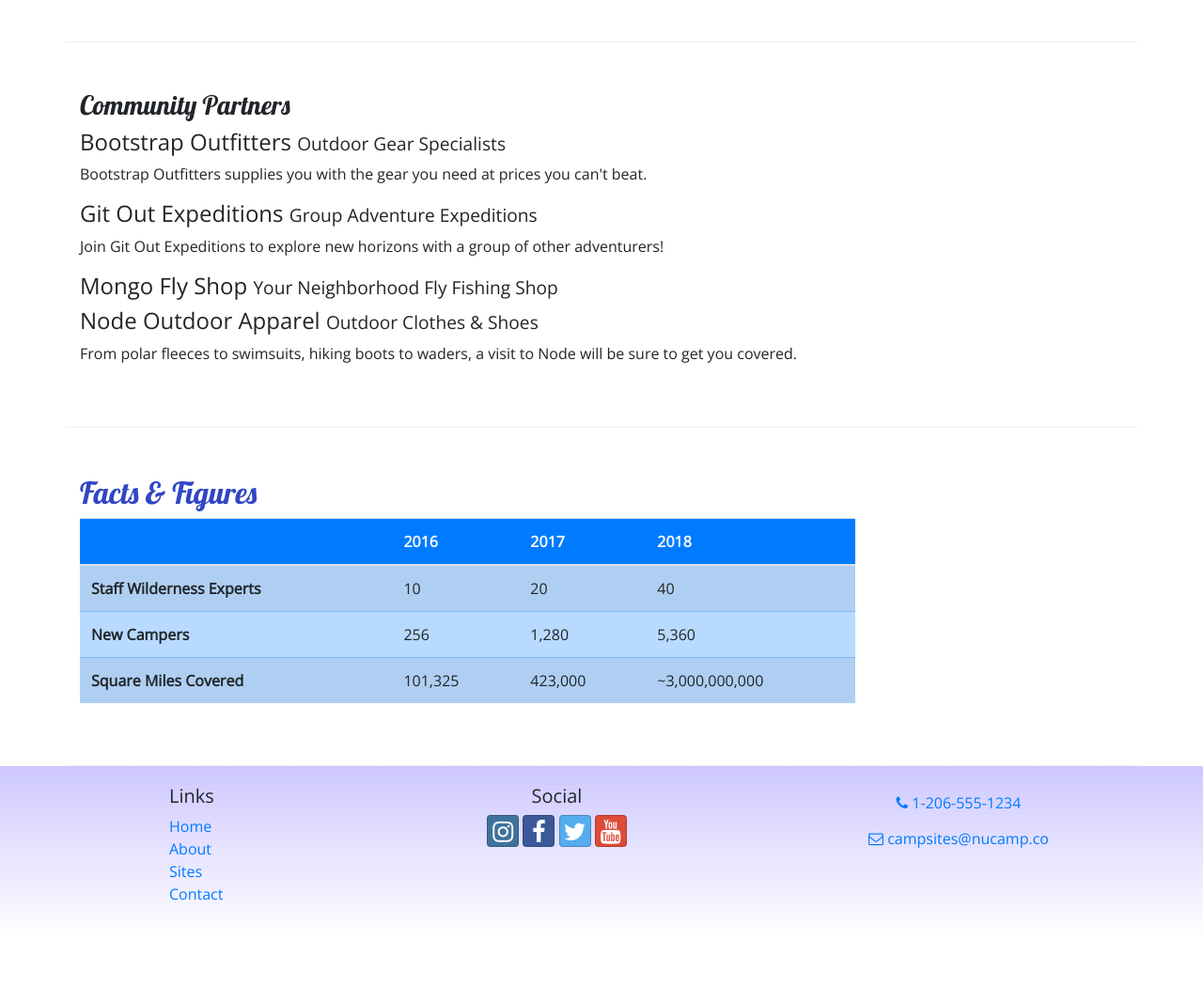
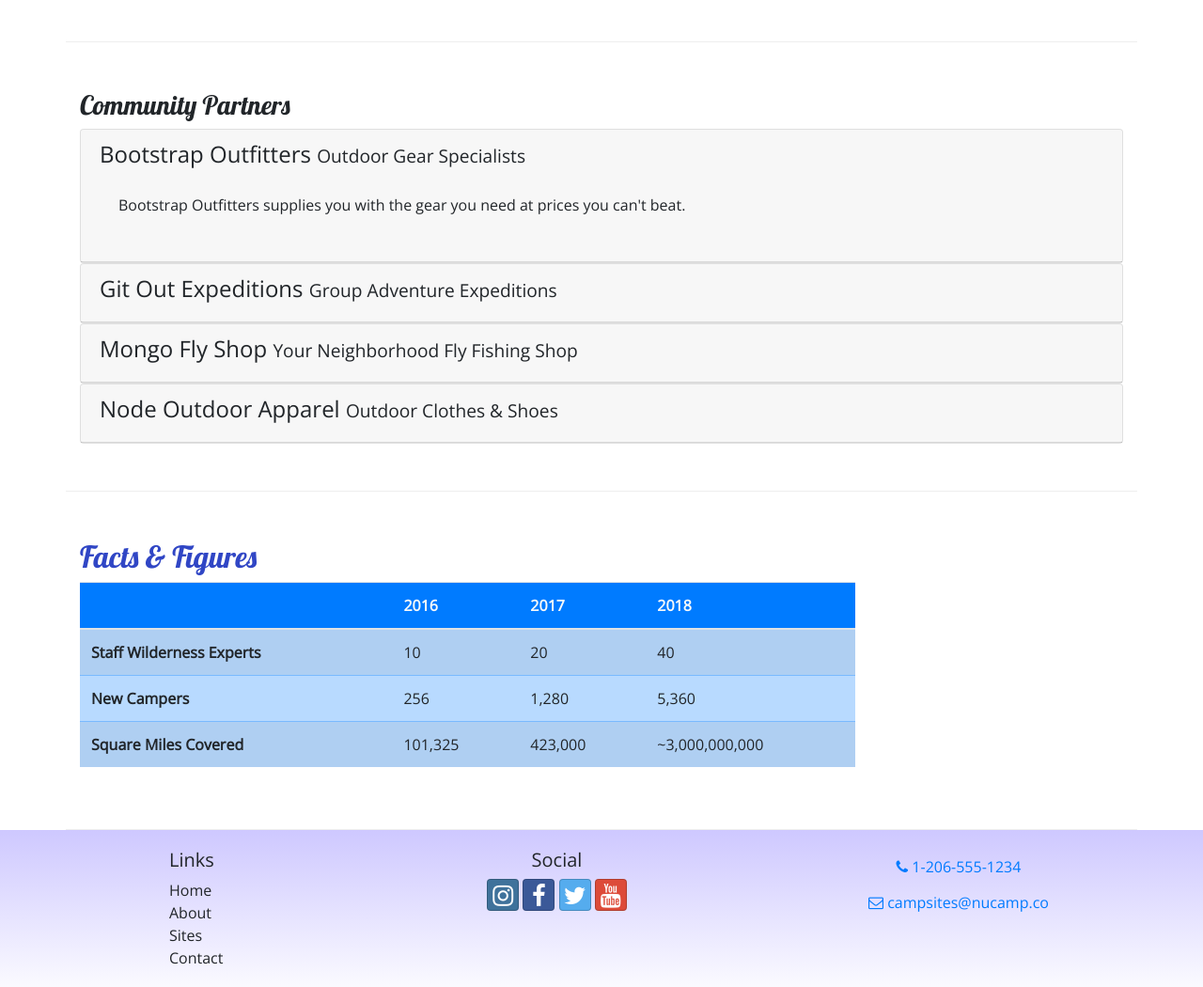
Before and after one commit to AkeiaE/Nucamp-Bootstrap-Review-Site, a website: page aboutus.html in a window 1280 px wide. Shown: the part 800-1850 px from the top of the page at 94% size. Before the commit the page ends 1799 px from the top, so only its background shows below. Drawn offline with nearby package versions, Linux system fonts and the light colour scheme.

Commit message:
Accordion

```diff
--- a/aboutus.html
+++ b/aboutus.html
@@ -115,23 +115,69 @@
         <div class="row row-content">
             <div class="col">
                 <h3>Community Partners</h3>
-
-                <h4>Bootstrap Outfitters <small>Outdoor Gear Specialists</small></h4>
-
-                <p class="d-none d-sm-block">Bootstrap Outfitters supplies you with the gear you need at prices you
-                    can't beat.</p>
-
-                <h4>Git Out Expeditions <small>Group Adventure Expeditions</small></h4>
-
-                <p class="d-none d-sm-block">Join Git Out Expeditions to explore new horizons with a group of other
-                    adventurers!</p>
-
-                <h4>Mongo Fly Shop <small>Your Neighborhood Fly Fishing Shop</small></h4>
-
-                <h4>Node Outdoor Apparel <small>Outdoor Clothes & Shoes</small></h4>
-
-                <p class="d-none d-sm-block">From polar fleeces to swimsuits, hiking boots to waders, a visit to Node
-                    will be sure to get you covered.</p>
+                <div id="accordion">
+                    <div class="card">
+                        <div role="tab" class="card-header">
+                            <h4>
+                                <a data-toggle="collapse" data-target="#bootstrap">
+                                    Bootstrap Outfitters <small>Outdoor Gear Specialists</small>
+                                </a>
+                            </h4>
+                            <div class="collapse show" id="bootstrap" data-parent="#accordion">
+                                <div class="card-body">
+                                    <p class="d-none d-sm-block">Bootstrap Outfitters supplies you with the gear you
+                                        need at prices you can't beat.</p>
+                                </div>
+                            </div>
+                        </div>
+                    </div>
+                    <div class="card">
+                        <div role="tab" class="card-header">
+                            <h4>
+                                <a class="collapsed" data-toggle="collapse" data-target="#git">
+                                    Git Out Expeditions <small>Group Adventure Expeditions</small>
+                                </a>
+                            </h4>
+                            <div class="collapse" id="git" data-parent="#accordion">
+                                <div class="card-body">
+                                    <p class="d-none d-sm-block">Join Git Out Expeditions to explore new horizons with a group of other adventurers!</p>
+                                </div>
+                            </div>
+                        </div>
+                    </div>
+                    <div class="card">
+                        <div role="tab" class="card-header">
+                            <h4>
+                                <a class="collapsed" data-toggle="collapse" data-target="#mongo">
+                                    Mongo Fly Shop <small>Your Neighborhood Fly Fishing Shop</small>
+                                </a>
+                            </h4>
+                            <div class="collapse" id="mongo" data-parent="#accordion">
+                                <div class="card-body">
+                                    <p class="d-none d-sm-block">Need a new fishing pole, a tacklebox, or flies of all
+                                        kinds? Stop by Mongo Fly Shop.
+                                    </p>
+                                </div>
+                            </div>
+                        </div>
+                    </div>
+                    <div class="card">
+                        <div role="tab" class="card-header">
+                            <h4>
+                                <a class="collapsed" data-toggle="collapse" data-target="#node">
+                                    Node Outdoor Apparel <small>Outdoor Clothes & Shoes</small>
+                                </a>
+                            </h4>
+                            <div class="collapse" id="node" data-parent="#accordion">
+                                <div class="card-body">
+                                    <p class="d-none d-sm-block">From polar fleeces to swimsuits, hiking boots to
+                                        waders, a visit to Node will be sure to get you covered.
+                                    </p>
+                                </div>
+                            </div>
+                        </div>
+                    </div>
+                </div>
             </div>
         </div>
 
@@ -208,6 +254,11 @@
         </div>
     </footer>
 
+    <!-- jQuery must come first, then Popper.js, then the Bootstrap JavaScript plugins.-->
+    <script src="node_modules/jquery/dist/jquery.slim.min.js"></script>
+    <script src="node_modules/popper.js/dist/umd/popper.min.js"></script>
+    <script src="node_modules/bootstrap/dist/js/bootstrap.min.js"></script>
+
 </body>
 
 </html>
--- a/css/styles.css
+++ b/css/styles.css
@@ -35,3 +35,14 @@ header h2 {
 .navbar {
     background-color: #901CAD;
 }
+
+.tab-content {
+    border: 1px solid #DDD;
+    border-top: none;
+    padding: 10px;
+}
+
+a, a:hover {
+    color: inherit;
+    text-decoration: none;
+  }
--- a/package.json
+++ b/package.json
@@ -2,12 +2,12 @@
   "name": "nucampsite",
   "version": "1.0.0",
   "description": "This is a website for the fictional campsites review site NuCamp.",
-  "main": "index.js",
+  "main": "index.html",
   "scripts": {
     "lite": "lite-server",
     "start": "npm run lite",
     "test": "echo \"Error: no test specified\" && exit 1"
-  },
+ },
   "author": "Akeia Escobar",
   "license": "ISC",
   "devDependencies": {
```
Also changed, not shown: index.html (+1 -1 lines), 1 other file.
